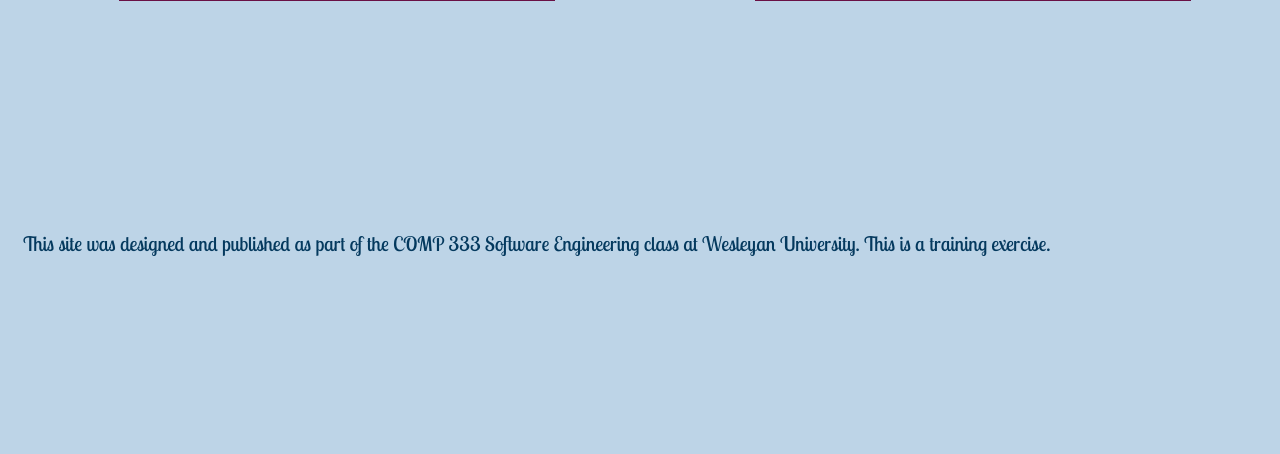
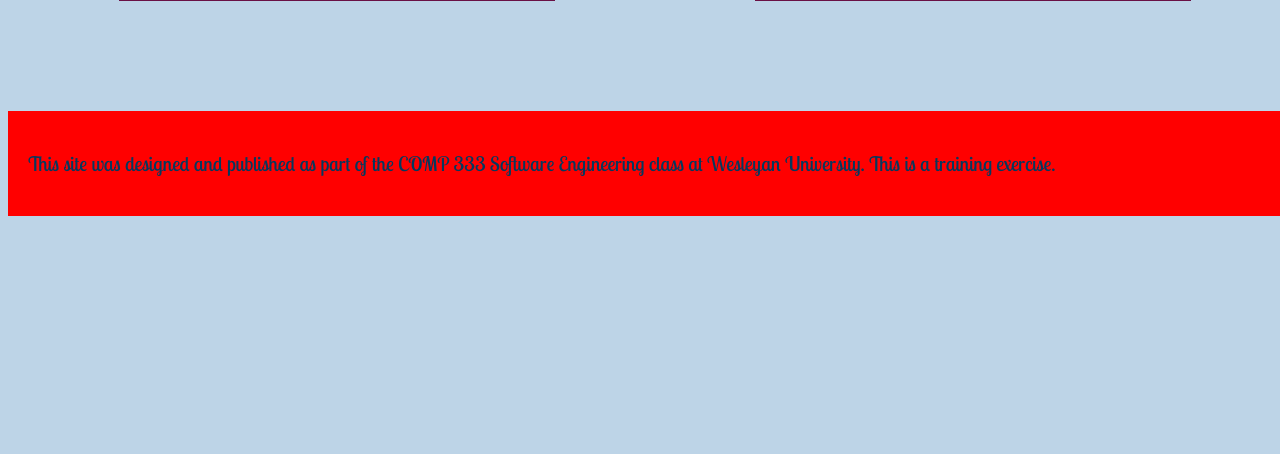
Before and after one commit to natelevinson10/COMP333_Project, a PHP site: page / in a window 1280 px wide. Shown: the part 3454-3908 px from the top of the page. After the commit the page ends 3670 px from the top, so only its background shows below. Run offline with PHP 8.4, Linux system fonts and the light colour scheme; some libraries are stand-ins or nearby versions.

Commit message:
update styles.css (issue #23)

```diff
--- a/index.html
+++ b/index.html
@@ -143,6 +143,5 @@
 
 <!-- Disclaimer section -->
 <div id="disclaimer" class="container">
-        <p>This site was designed and published as part of the COMP 333 Software Engineering class at Wesleyan University. This is a training exercise.</p>
-    </div>
+    <p>This site was designed and published as part of the COMP 333 Software Engineering class at Wesleyan University. This is a training exercise.</p>
 </div>
--- a/style.css
+++ b/style.css
@@ -281,7 +281,11 @@
 }
 
 /*Disclaimer*/
-
+#disclaimer {
+  background-color: red;
+  padding: 20px;
+  margin-bottom: 0;
+}
 
 /*Tab resizing*/
 @media (max-width: 768px) {
```
